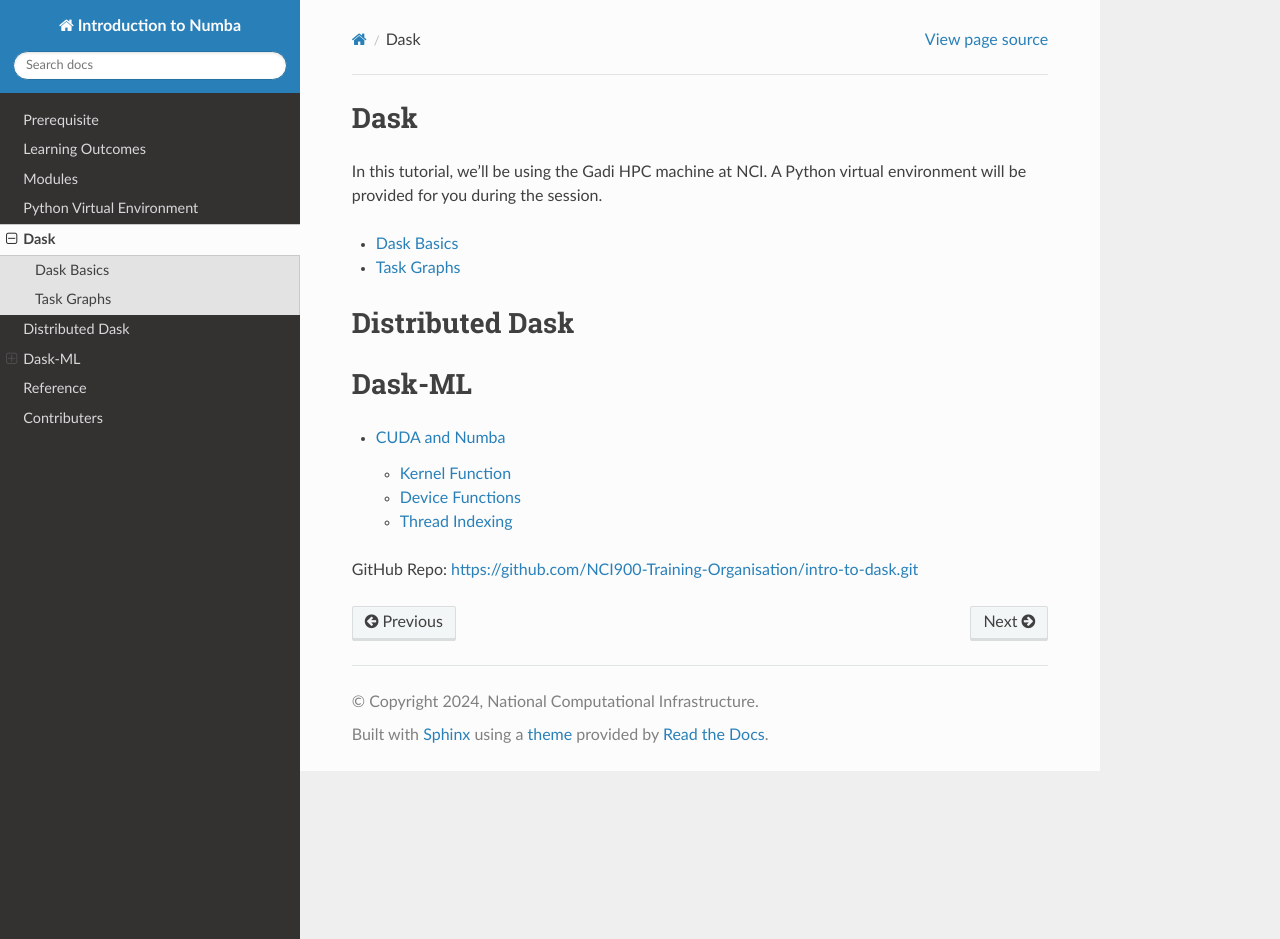
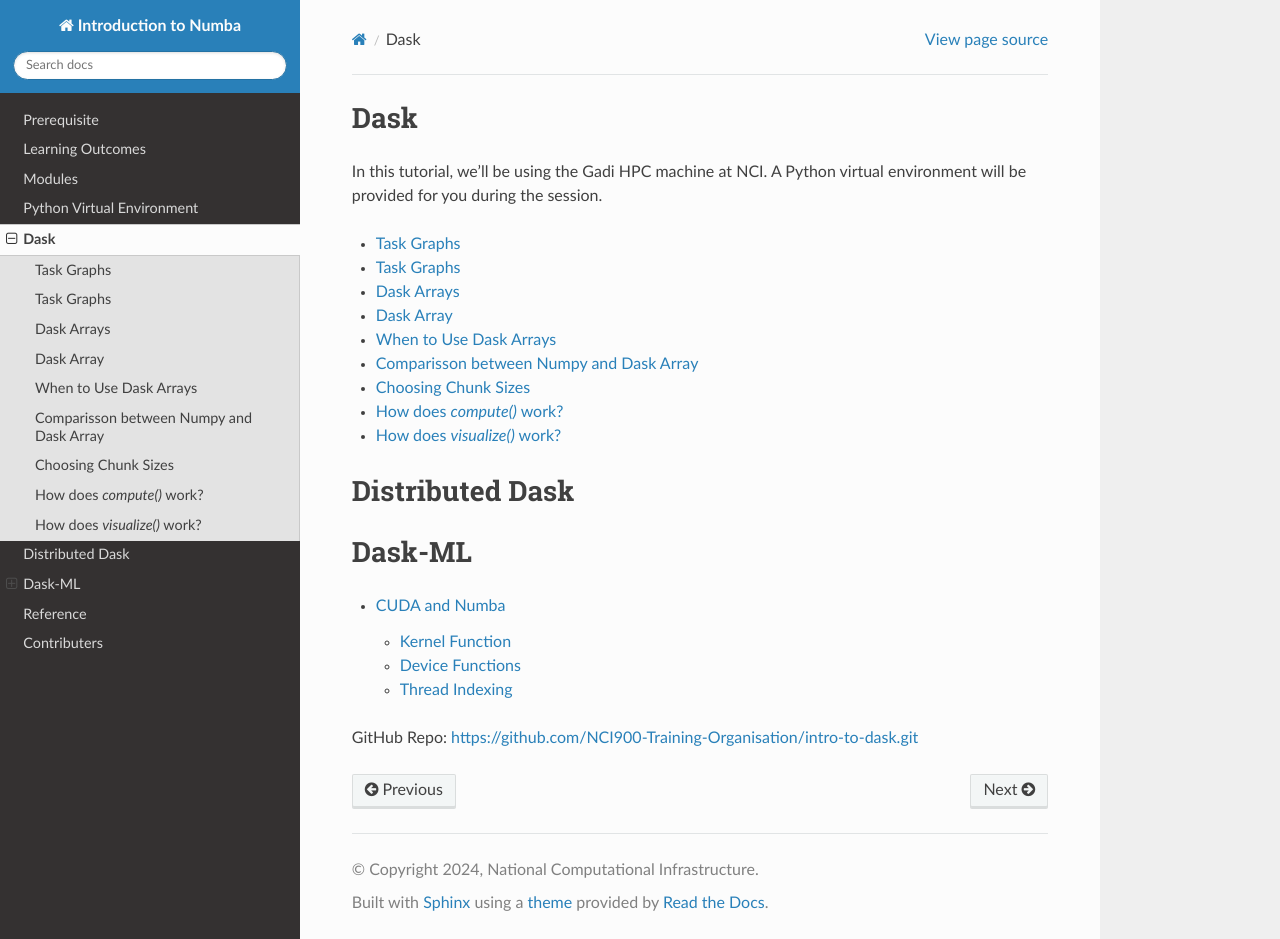
Before and after one commit to NCI900-Training-Organisation/intro-to-dask, a Sphinx documentation site: the page built from docs/source/tutorial.rst, in a window 1280 px wide and 939 px high. Built offline with Sphinx 7.4.7 and the Read the Docs theme 3.1.0, drawn with Linux system fonts in a browser that asks for light colours; pages that are not in the unit, such as notebooks, are missing from menus; some of the changed lines change nothing that is shown.

Commit message:
dask arrays

```diff
--- a/docs/source/tutorial.rst
+++ b/docs/source/tutorial.rst
@@ -7,6 +7,7 @@
 .. toctree::
 
     tutorial/Dask/intro
+    tutorial/Dask/collections
 
 
 
--- /dev/null
+++ b/docs/source/tutorial/Dask/collections.rst
@@ -0,0 +1,144 @@
+Dask Arrays
+------------
+
+.. admonition:: Overview
+   :class: Overview
+
+    * **Tutorial:** 10 min
+
+        **Objectives:**
+            #. Learn about Dask collections.
+            #. Learn about Dask Arrays.
+
+
+Dask collections are high-level abstractions provided by Dask that mimic the functionality of popular Python libraries while enabling parallel and
+distributed computations. They represent large datasets or computations and operate on them lazily, building a task graph instead of executing
+immediately.
+
+
+Dask Array
+-----------
+
+Dask Array implements a subset of the NumPy ndarray interface using blocked algorithms, cutting up the large array into many small arrays.
+This lets us compute on arrays larger than memory using all of our cores. We coordinate these blocked algorithms using Dask graphs.
+
+.. image:: ../../figs/dask_arrys.png
+
+
+Dask Arrays are a high-level collection in Dask designed for parallel and distributed computation on large, multi-dimensional arrays.
+They provide functionality similar to NumPy arrays but break the data into smaller chunks (sub-arrays), each of which can be processed independently.
+These chunks are distributed across multiple cores or machines, allowing Dask Arrays to handle datasets that are too large to fit into memory.
+
+**Relationship to NumPy Arrays: **
+Dask Arrays are deeply integrated with NumPy and designed to feel like an extension of it:
+
+1. **API Compatibility**: Dask Arrays use an API that is nearly identical to NumPy's, so operations like slicing, reshaping, arithmetic, and linear
+algebra work similarly. This makes it easy for NumPy users to adopt Dask.
+2. **Chunking**: Unlike NumPy, which requires the entire array to fit in memory, Dask Arrays divide data into chunks. Each chunk is a NumPy array,
+allowing computations to proceed in parallel across chunks and enabling out-of-core processing (working on data that doesn't fit in memory).
+3. **Lazy Execution:** Dask Arrays build a task graph for computations instead of executing them immediately. For example, when you perform an
+operation like addition, Dask doesn't compute the result right away; it schedules the computation and executes it only when .compute() is called.
+This deferred computation helps optimize resource usage and parallelism.
+4. **Integration with NumPy:** Dask Arrays can be created from NumPy arrays or other array-like objects.
+5. **Scaling Beyond Memory:** While NumPy is limited by the memory of a single machine, Dask Arrays can scale across multiple cores or
+machines in a cluster, allowing them to handle datasets much larger than what NumPy can process.
+
+When to Use Dask Arrays
+------------------------
+
+1. **Large Datasets:** When your arrays are too large to fit into memory.
+2. **Parallelism:** When you want to speed up array computations using multiple cores or machines.
+3. **Distributed Computing:** When your computations need to be distributed across a cluster
+
+Comparisson between Numpy and Dask Array
+----------------------------------------
+
+..  code-block:: python
+    :linenos:
+
+    import numpy as np
+    x = np.random.random((10000, 10000))
+    y = x + x.T  # In-memory operation
+
+
+..  code-block:: python
+    :linenos:
+
+    import dask.array as da
+    x = da.random.random((10000, 10000), chunks=(1000, 1000))
+    y = x + x.T  # Builds a task graph, doesn't compute immediately
+    result = y.compute()  # Executes and returns the result as a NumPy array
+
+
+Chunks in Dask Arrays represent how the data is divided into smaller, manageable blocks or sub-arrays. These chunks allow Dask to process portions
+of the array independently and in parallel, enabling efficient computations on arrays that may be too large to fit into memory. Each chunk is stored as
+a separate NumPy array (or another array-like object, such as CuPy for GPU computations). Dask builds a task graph to orchestrate the computation for
+each chunk and combines the results as needed.
+
+By dividing an array into chunks, Dask processes data piece by piece in memory, eliminating the need to load the entire array at once. This approach
+allows Dask to execute operations on chunks in parallel across multiple CPU cores or distributed workers, significantly speeding up computations.
+Additionally, chunks enable Dask to handle datasets larger than the available RAM by efficiently reading and writing intermediate results to disk
+as needed.
+
+Choosing Chunk Sizes
+---------------------
+
+Choosing the right chunk size depends on the use case:
+
+1. **Small Enough to Fit in Memory:** Each chunk should be small enough to fit comfortably in memory (e.g., 10–100 MB per chunk is a good starting point).
+2. **Large Enough to Minimize Overhead:** Very small chunks increase task graph overhead because managing too many tasks becomes inefficient. Strike a balance to avoid excessive task scheduling.
+3. **Workload-Specific:** The chunk shape may vary depending on the operation.
+
+How does `compute()` work?
+---------------------------
+
+In Dask, the .compute() method triggers the actual execution of a computation. When you perform operations on Dask collections, Dask doesn't compute
+the results immediately. Instead, it builds a task graph that represents the steps required to complete the computation. This lazy evaluation allows
+Dask to optimize the computation and schedule tasks efficiently.
+
+
+1. **Builds a Task Graph:** Operations on Dask collections create a task graph, which defines the computation workflow in terms of dependencies between tasks.
+2. **Schedules the Tasks:** When .compute() is called, Dask uses a scheduler to orchestrate the execution of tasks in the graph. It ensures tasks are executed in the right order while maximizing parallelism.
+3. **Executes Tasks:** Each task processes a chunk of data, and intermediate results are combined as needed.
+4. **Returns Results:** The final output is collected and returned as a familiar Python object, like a NumPy array, pandas DataFrame, or a regular Python list.
+
+..  code-block:: python
+    :linenos:
+
+    import dask.array as da
+
+    # Create a Dask Array with chunks
+    x = da.random.random((10000, 10000), chunks=(1000, 1000))
+
+    # Perform some operations (lazy execution)
+    y = (x + x.T).sum()
+
+    # Trigger computation and get the result
+    result = y.compute()
+
+How does `visualize()` work?
+---------------------------
+The `.visualize()` method in Dask is used to generate a visual representation of the task graph that Dask constructs during the computation process.
+This graphical representation helps users understand how Dask is planning to execute the computation and visualize the flow of tasks, their
+dependencies, and how they are parallelized. It can be especially useful for debugging or optimizing workflows.
+
+..  code-block:: python
+    :linenos:
+
+    import dask.array as da
+
+    # Create a Dask Array with chunks
+    x = da.random.random((10000, 10000), chunks=(1000, 1000))
+
+    # Perform some operations (lazy execution)
+    y = (x + x.T).sum()
+
+    # Trigger computation and get the result
+    y.visualize(filename="task_graph.png")
+
+
+.. admonition:: Key Points
+   :class: hint
+
+    #. Dask Arrays extend the functionality of NumPy arrays to support parallel and distributed computations.
+    #. It enables efficient processing of large datasets while maintaining a familiar API for Python developers.
--- a/docs/source/tutorial/Dask/intro.rst
+++ b/docs/source/tutorial/Dask/intro.rst
@@ -1,4 +1,4 @@
-Dask Basics
+Task Graphs
 ------------
 
 .. admonition:: Overview
@@ -7,8 +7,7 @@
     * **Tutorial:** 10 min
 
         **Objectives:**
-            #. Learn about Dask.
-            #. Learn about Dask collections.
+            #. Learn about Dask task graphs.
 
 
 Dask is a Python library for parallel and distributed computing that is easy to use and set up, as it functions just like any other Python library.
@@ -25,7 +24,7 @@
 with edges indicating dependencies. A task scheduler executes this graph, respecting dependencies and maximizing parallelism by running
 independent tasks simultaneously.
 
-.. image:: ../figs/task_graph.png
+.. image:: ../../figs/task_graph.png
 
 Dask simplifies task scheduling in Python, using familiar constructs like dicts, tuples, and callables to
 encode computations with minimal complexity. A sample Dask graph is shown below
```
Also changed, not shown: docs/source/figs/Numba-Logo-Blog.png (deleted), docs/source/figs/dask_arrays.png (added), docs/source/figs/example_graph.png (added), docs/source/figs/jit_working.png (deleted), docs/source/figs/normal_working.png (deleted), docs/source/figs/numba_working.png (deleted), docs/source/figs/performance.png (deleted), docs/source/figs/task_graph.png (added), docs/source/figs/working.png (deleted), 1 other file.
